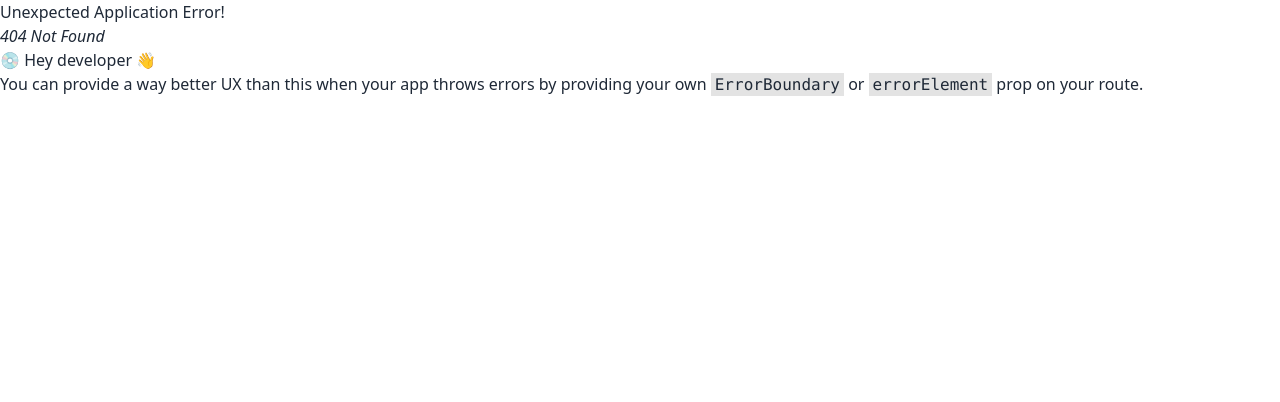
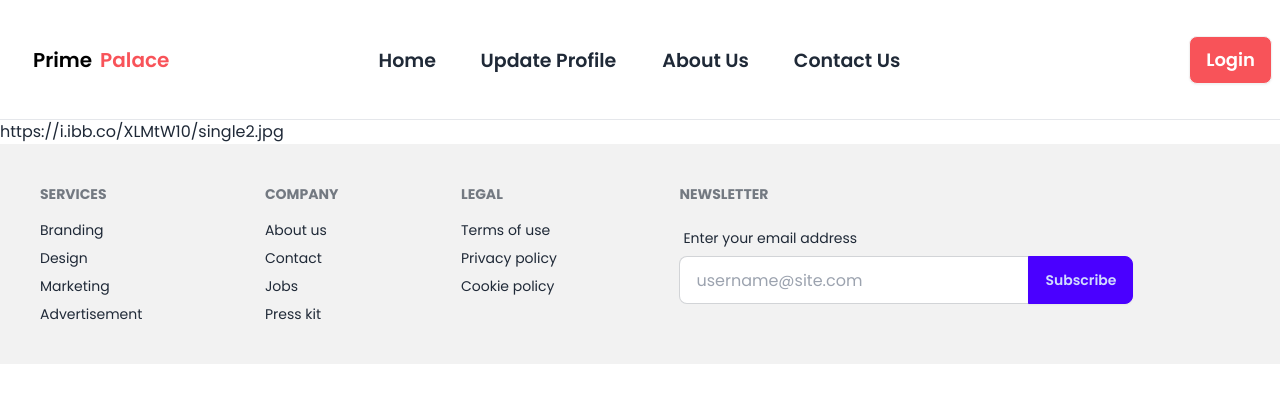
Before and after one commit to rznayeem/prime-palace-client, a React (Vite) app: page /estate_details/1 in a window 1280 px wide. Before the commit this address had no page. Shown: the top 402 px of the page. Built offline with nearby package versions, Linux system fonts and the light colour scheme.

Commit message:
created estate details section

```diff
--- a/package.json
+++ b/package.json
@@ -10,6 +10,7 @@
     "preview": "vite preview"
   },
   "dependencies": {
+    "aos": "^2.3.4",
     "localforage": "^1.10.0",
     "match-sorter": "^6.3.4",
     "react": "^18.2.0",
--- a/src/Routes/Router.jsx
+++ b/src/Routes/Router.jsx
@@ -4,6 +4,7 @@ import Root from '../Layouts/Root';
 import Login from '../pages/Login/Login';
 import Register from '../pages/Register/Register';
 import UpdateProfile from '../pages/UpdateProfile/UpdateProfile';
+import EstateDetails from '../pages/EstateDetails/EstateDetails';
 
 const router = createBrowserRouter([
   {
@@ -26,6 +27,11 @@ const router = createBrowserRouter([
         path: '/profile',
         element: <UpdateProfile></UpdateProfile>,
       },
+      {
+        path: '/estate_details/:id',
+        element: <EstateDetails></EstateDetails>,
+        loader: () => fetch('/estateData.json'),
+      },
     ],
   },
 ]);
--- a/src/components/Banner/Banner.jsx
+++ b/src/components/Banner/Banner.jsx
@@ -9,8 +9,6 @@ import bannerBg from '../../assets/bannerBg.png';
 
 const Banner = () => {
   const [thumbsSwiper, setThumbsSwiper] = useState(0);
-
-  console.log(bannerBg);
 
   const sliderData = [
     {
--- a/src/components/Estates/House/House.jsx
+++ b/src/components/Estates/House/House.jsx
@@ -38,10 +38,10 @@ const House = ({ house }) => {
           <p className="text-sm text-gray-500 dark:text-gray-500">
             Category: {category}
           </p>
-          <location className="flex items-center hover:text-sky-500 cursor-pointer">
+          <div className="flex items-center hover:text-sky-500 cursor-pointer">
             <IoLocationSharp className="text-xl text-sky-500 mr-3" />
             {location}
-          </location>
+          </div>
           <div className="flex gap-4">
             <div className="flex gap-2 items-center">
               <MdOutlineBedroomParent className="text-blue-600" /> {bedroom}
--- /dev/null
+++ b/src/pages/EstateDetails/EstateDetails.jsx
@@ -0,0 +1,16 @@
+import { useLoaderData, useParams } from 'react-router-dom';
+
+const EstateDetails = () => {
+  const selectedEstates = useLoaderData();
+  const { id } = useParams();
+
+  const selectedEstate = selectedEstates.find(
+    selectedEstate => selectedEstate.id === parseInt(id)
+  );
+
+  const { name, image } = selectedEstate;
+
+  return <div>{image}</div>;
+};
+
+export default EstateDetails;
```
Also changed, not shown: 1 other file (tests, documents, lock files or other folders).
